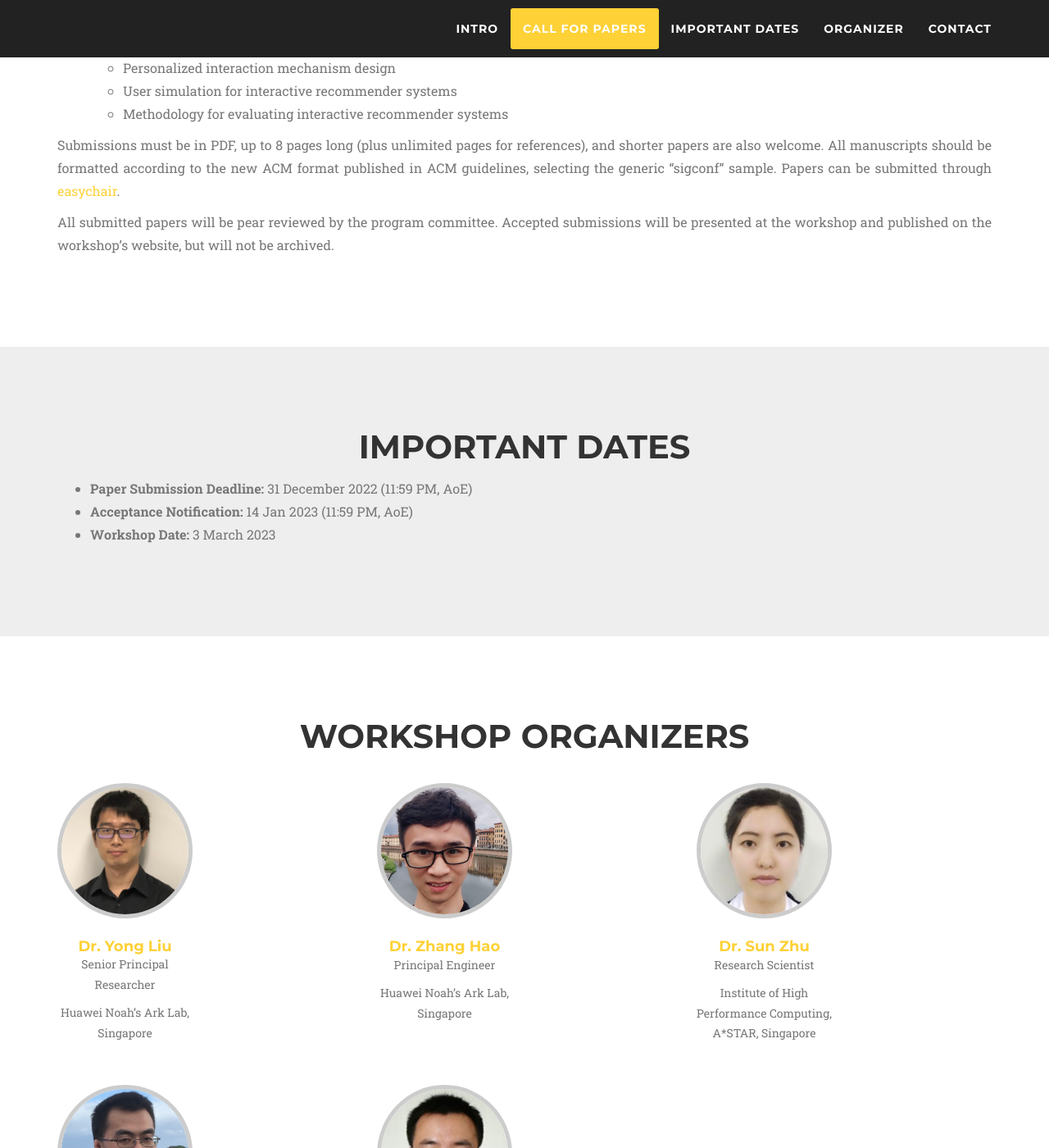
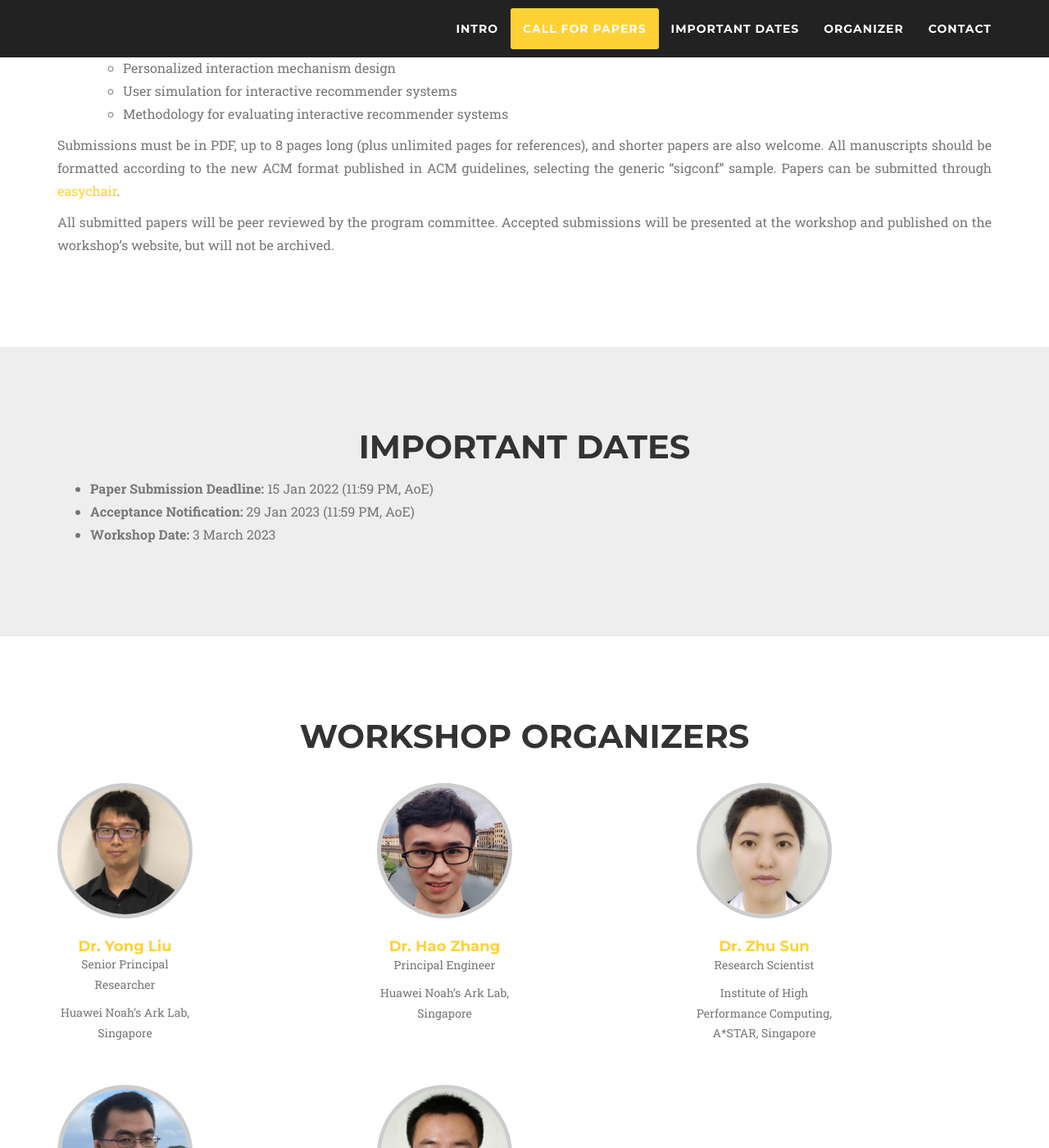
Before and after one commit to irs-wsdm/irs-wsdm.github.io, a Jekyll site: the page built from index.md, in a window 1280 px wide and 1400 px high, scrolled down 1184 px. Shown: the whole window at 82% size. Built offline with Jekyll 4.4.1, drawn with Linux system fonts in a browser that asks for light colours; nearby versions of some CDN libraries; some web fonts are replaced.

Commit message:
tmp commit

```diff
--- a/_includes/call.html
+++ b/_includes/call.html
@@ -42,7 +42,7 @@
         </p>
 
         <p class="large text-muted">
-          All submitted papers will be pear reviewed by the program committee.
+          All submitted papers will be peer reviewed by the program committee.
           Accepted submissions will be presented at the workshop and published
           on the workshop’s website, but will not be archived.
         </p>
--- a/_includes/dates.html
+++ b/_includes/dates.html
@@ -9,8 +9,8 @@
     <div class="row text-justify">
       <div class="col-md-12">
         <ul class="large text-muted">
-          <li><b>Paper Submission Deadline:</b> 31 December 2022 (11:59 PM, AoE)</li>
-          <li><b>Acceptance Notification:</b> 14 Jan 2023 (11:59 PM, AoE)</li>
+          <li><b>Paper Submission Deadline:</b> 15 Jan 2022 (11:59 PM, AoE)</li>
+          <li><b>Acceptance Notification:</b> 29 Jan 2023 (11:59 PM, AoE)</li>
           <li><b>Workshop Date:</b> 3 March 2023</li>
         </ul>
       </div>
```
Also changed, not shown: _organizers/sunzhu.md (+1 -1 lines), _organizers/zhanghao.md (+1 -1 lines), assets/img/header-bg___.jpg (added), 2 other files.
